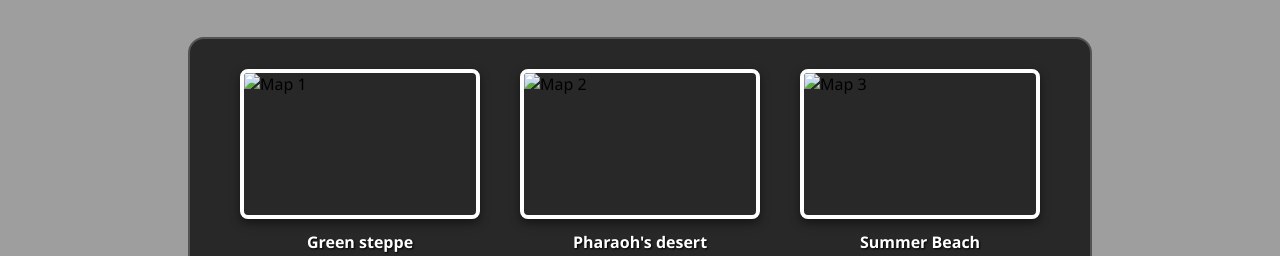
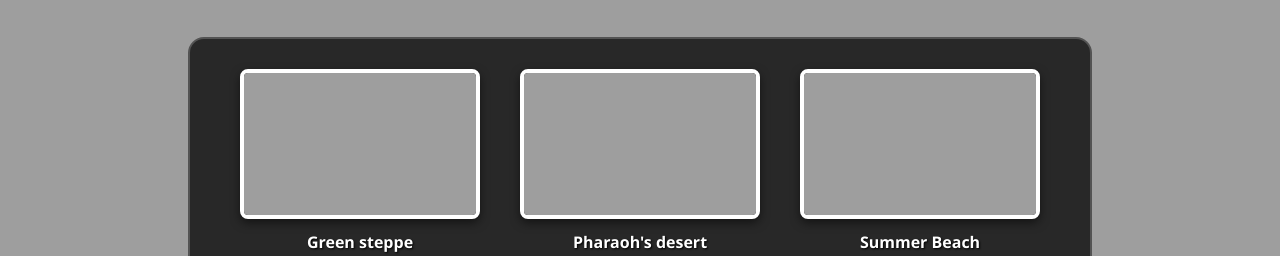
Before and after one commit to dcityuknow/Force_Hero, a plain HTML site: page games/tugofwar/tugofwar.html in a window 1280 px wide. Shown: the part 327-583 px from the top of the page. Drawn offline with Linux system fonts and the light colour scheme; the site is published under a folder, as on GitHub Pages, so addresses that start at the root find nothing.

Commit message:
Add files via upload

```diff
--- a/games/tugofwar/tugofwar.html
+++ b/games/tugofwar/tugofwar.html
@@ -102,15 +102,15 @@
             <p class="select-hint">CHOOSE MAP TO PLAY</p>
             <div class="map-selection">
                 <div class="map-item" onclick="selectMap('../../assets/images/tugofwar/background1.png')">
-                    <img src="/assets/images/tugofwar/background1.png" alt="Map 1">
+                    <img src="../../assets/images/tugofwar/background1.png" alt="Map 1">
                     <span>Green steppe</span>
                 </div>
                 <div class="map-item" onclick="selectMap('../../assets/images/tugofwar/background2.png')">
-                    <img src="/assets/images/tugofwar/background2.png" alt="Map 2">
+                    <img src="../../assets/images/tugofwar/background2.png" alt="Map 2">
                     <span>Pharaoh's desert</span>
                 </div>
                 <div class="map-item" onclick="selectMap('../../assets/images/tugofwar/background3.png')">
-                    <img src="/assets/images/tugofwar/background3.png" alt="Map 3">
+                    <img src="../../assets/images/tugofwar/background3.png" alt="Map 3">
                     <span>Summer Beach</span>
                 </div>
             </div>
```
